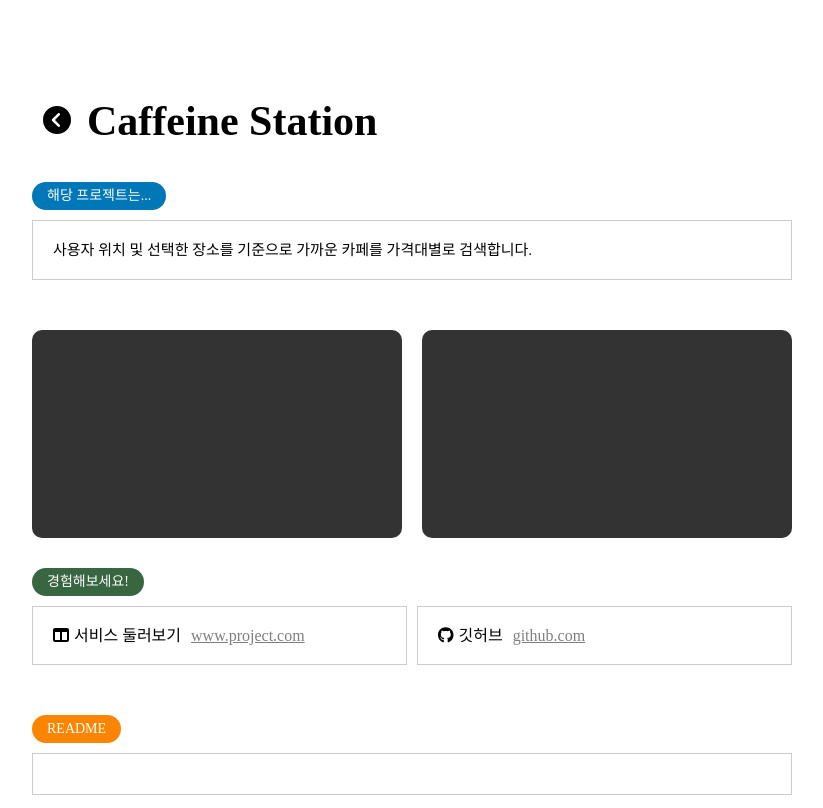
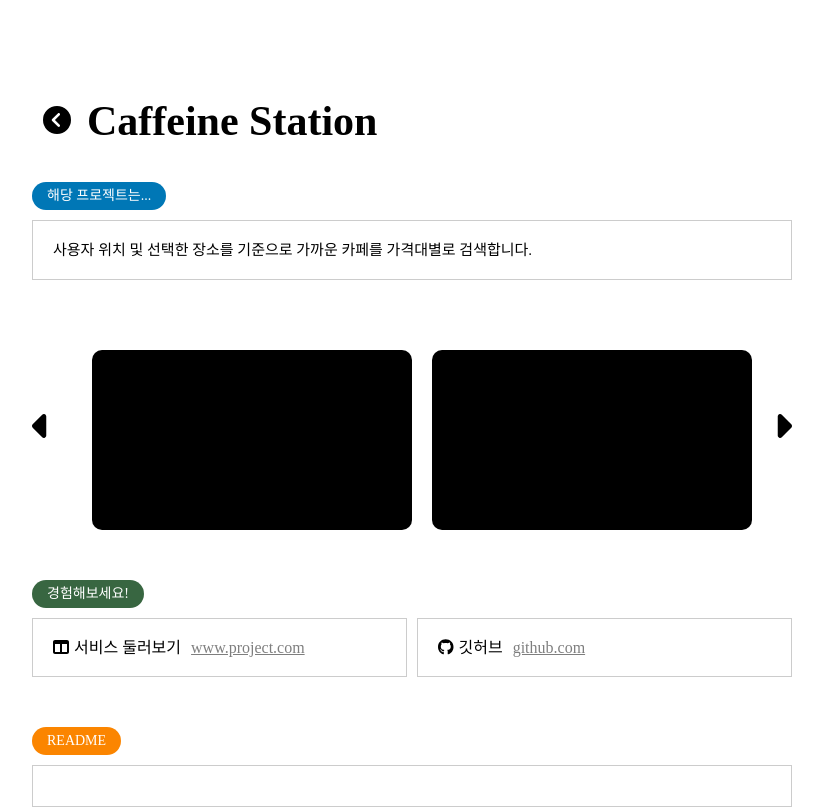
Before and after one commit to kangkyeongseo/portfolio, a React (Create React App) app: page /project in a window 1280 px wide. Shown: the top 808 px of the page, without its empty margins (228-1051 px from the left). Built offline with nearby package versions, Linux system fonts and the light colour scheme.

Commit message:
Slide and Layout with Framer

```diff
--- a/src/routes/ProjectDetail.tsx
+++ b/src/routes/ProjectDetail.tsx
@@ -1,11 +1,13 @@
 import { faGithub } from "@fortawesome/free-brands-svg-icons";
 import {
   faCaretLeft,
+  faCaretRight,
   faCircleChevronLeft,
   faTableColumns,
 } from "@fortawesome/free-solid-svg-icons";
 import { FontAwesomeIcon } from "@fortawesome/react-fontawesome";
-import { useEffect } from "react";
+import { motion } from "framer-motion";
+import { useEffect, useState } from "react";
 import { useNavigate } from "react-router-dom";
 import styled from "styled-components";
 
@@ -70,17 +72,52 @@ const Description = styled.div`
   border: 1px solid rgba(0, 0, 0, 0.2);
 `;
 
-const Imgs = styled.div`
-  display: grid;
-  grid-template-columns: repeat(2, 1fr);
-  gap: 20px;
+const SlideContainer = styled.div`
+  position: relative;
+  padding: 0px 40px;
 `;
 
-const Img = styled.div`
-  width: 100%;
+const Slide = styled.div`
+  overflow: hidden;
+`;
+
+const Imgs = styled(motion.div)`
+  display: flex;
+  gap: 20px;
+  height: 220px;
+  padding: 20px;
+`;
+
+const Img = styled(motion.div)`
   aspect-ratio: 16/9;
-  background-color: rgba(0, 0, 0, 0.8);
+  background-color: rgba(0, 0, 0, 1);
   border-radius: 10px;
+`;
+
+const BigImg = styled(motion.div)`
+  position: fixed;
+  top: 100px;
+  left: 0;
+  right: 0;
+  margin: 0 auto;
+  width: 1200px;
+  aspect-ratio: 16/9;
+  background-color: rgba(0, 0, 0, 1);
+  border-radius: 10px;
+`;
+
+const Left = styled.div`
+  position: absolute;
+  left: 0;
+  top: 35%;
+  font-size: 38px;
+`;
+
+const Right = styled.div`
+  position: absolute;
+  right: 0;
+  top: 35%;
+  font-size: 38px;
 `;
 
 const LinkContainer = styled.div`
@@ -172,12 +209,32 @@ const ProjectDetail = () => {
     },
   };
   const navigate = useNavigate();
+  const [slide, setSlide] = useState(0);
+  const [click, setClick] = useState(false);
   const onBackBtnClick = () => {
     navigate("/");
   };
   useEffect(() => {
     window.scrollTo(0, 0);
   }, []);
+
+  const imgsVars = {
+    start: {},
+    end: { x: slide },
+  };
+
+  const onLeftBtn = () => {
+    if (slide === 0) return;
+    setSlide((pre) => pre + 360);
+  };
+
+  const onRightBtn = () => {
+    setSlide((pre) => pre - 360);
+  };
+
+  const onClick = () => {
+    setClick((pre) => !pre);
+  };
 
   return (
     <Container>
@@ -191,11 +248,28 @@ const ProjectDetail = () => {
         <Point color="#0077b6">해당 프로젝트는...</Point>
         <Description>{project.description}</Description>
       </Row>
+      {click ? <BigImg layoutId="test" onClick={onClick} /> : null}
       <Row space="30px">
-        <Imgs>
-          <Img />
-          <Img />
-        </Imgs>
+        <SlideContainer>
+          <Slide>
+            <Imgs variants={imgsVars} initial="start" animate="end">
+              <Img
+                whileHover={{ scale: 1.1 }}
+                layoutId="test"
+                onClick={onClick}
+              />
+              <Img whileHover={{ scale: 1.1 }} />
+              <Img whileHover={{ scale: 1.1 }} />
+              <Img whileHover={{ scale: 1.1 }} />
+            </Imgs>
+            <Left onClick={onLeftBtn}>
+              <FontAwesomeIcon icon={faCaretLeft} />
+            </Left>
+            <Right onClick={onRightBtn}>
+              <FontAwesomeIcon icon={faCaretRight} />
+            </Right>
+          </Slide>
+        </SlideContainer>
       </Row>
       <Row space="50px">
         <Point color="#386641">경험해보세요!</Point>
```
